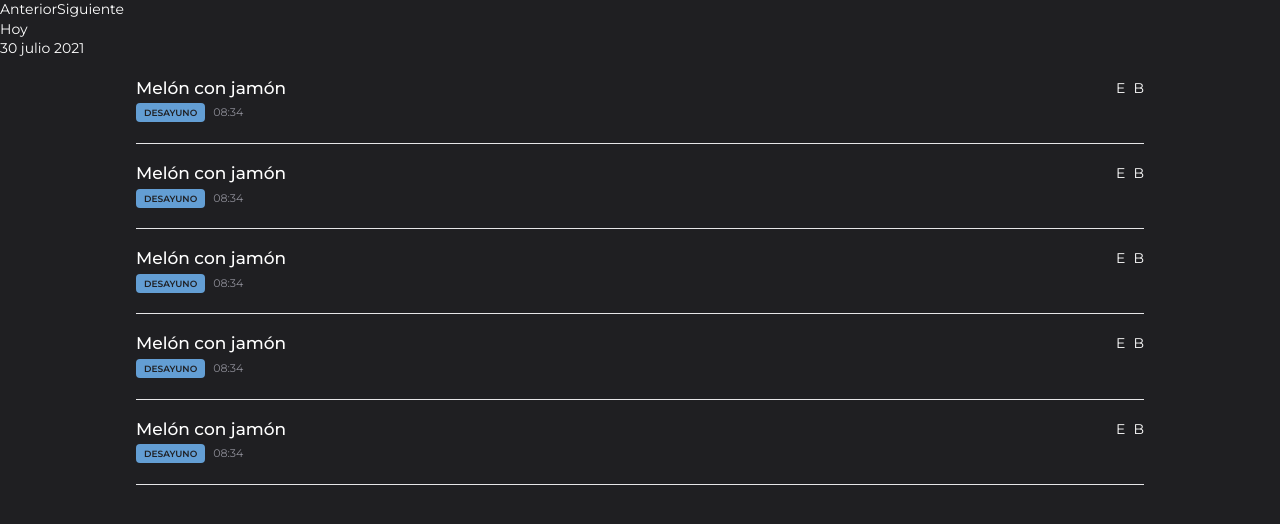
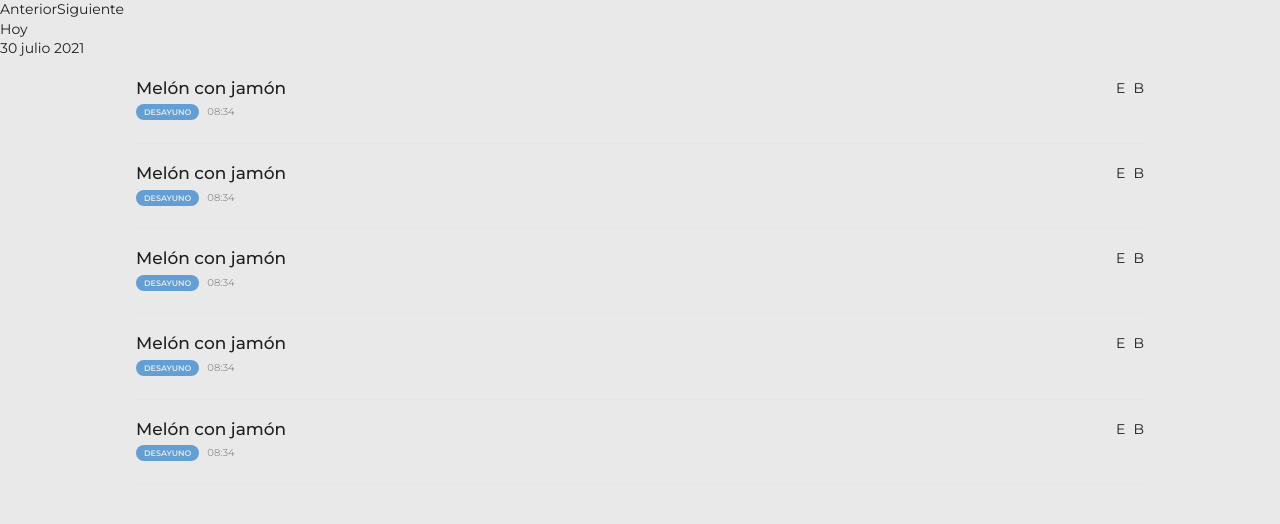
Before and after one commit to saioacoder/PicaPlan, a React (Create React App) app: page / in a window 1280 px wide. Shown: the top 524 px of the page. Built offline with nearby package versions, Linux system fonts and the light colour scheme.

Commit message:
Ajuste de variables

```diff
--- a/src/styles/variables.scss
+++ b/src/styles/variables.scss
@@ -5,17 +5,14 @@
 	$color_b_light: lighten($color_b, 78%);
 	$color_b_extralight: lighten($color_b, 85%);
 
-$color_highlight: #639ed4;
-	$color_highlight_dark: lighten($color_highlight, 20%);
+$color_highlight: #52b17d;
+	$color_highlight_dark: darken($color_highlight, 7%);
 
-$color_background: #fff;
+$color_background: #e9e9e9;
+$color_background_light: #fff;
 
 $color_error: #dc143c;
 	$color_error_light: lighten($color_error, 48%);
-
-/* Dark mode */
-$color_b: white;
-$color_background: #1f1f22;
 
 
 /* Fonts */
@@ -27,8 +24,8 @@
 	$font_size_m: 1.5rem;
 	$font_size_s: 1.3rem;
 	$font_size_xs: 1.2rem;
-	$font_size_xxs: 1.1rem;
-	$font_size_xxxs: 0.9rem;
+	$font_size_xxs: 1.0rem;
+	$font_size_xxxs: 0.8rem;
 
 $line_height_b: 1.4em;
 	$line_height_xxs: 1em;
@@ -48,10 +45,8 @@
 
 
 /* Radius */
-$radius_b: 5px;
-	$radius_s: 4px;
-	$radius_m: 8px;
-	$radius_l: 15px;
+$radius_b: 25px;
+	$radius_s: 20px;
 
 
 /* Spacing */
@@ -59,7 +54,7 @@
 	$spacing_s: $spacing_b - 0.4rem;
 	$spacing_xs: $spacing_s - 0.4rem;
 	$spacing_xxs: $spacing_xs - 0.4rem;
-	$spacing_xxxs: $spacing_xxs - 0.4rem;
+	$spacing_xxxs: $spacing_xxs - 0.5rem;
 	$spacing_m: $spacing_b + 0.4rem;
 	$spacing_l: $spacing_m + 0.4rem;
 	$spacing_xl: $spacing_l + 0.4rem;
```
